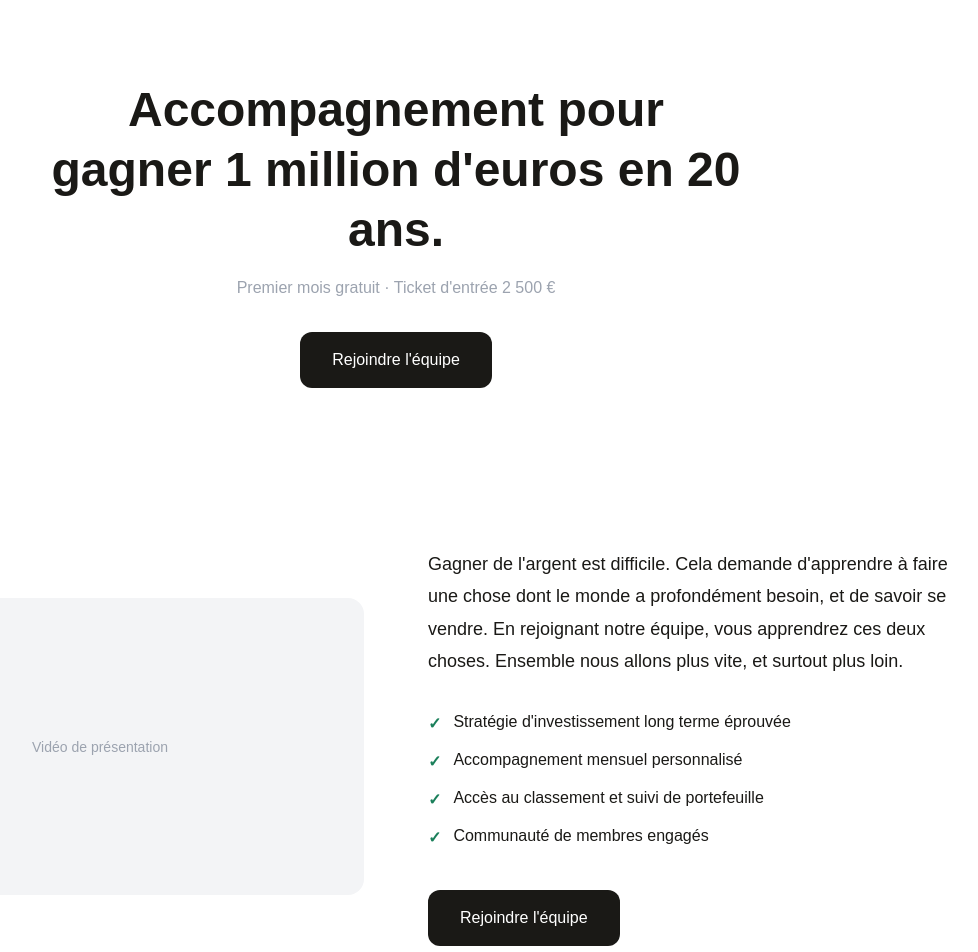
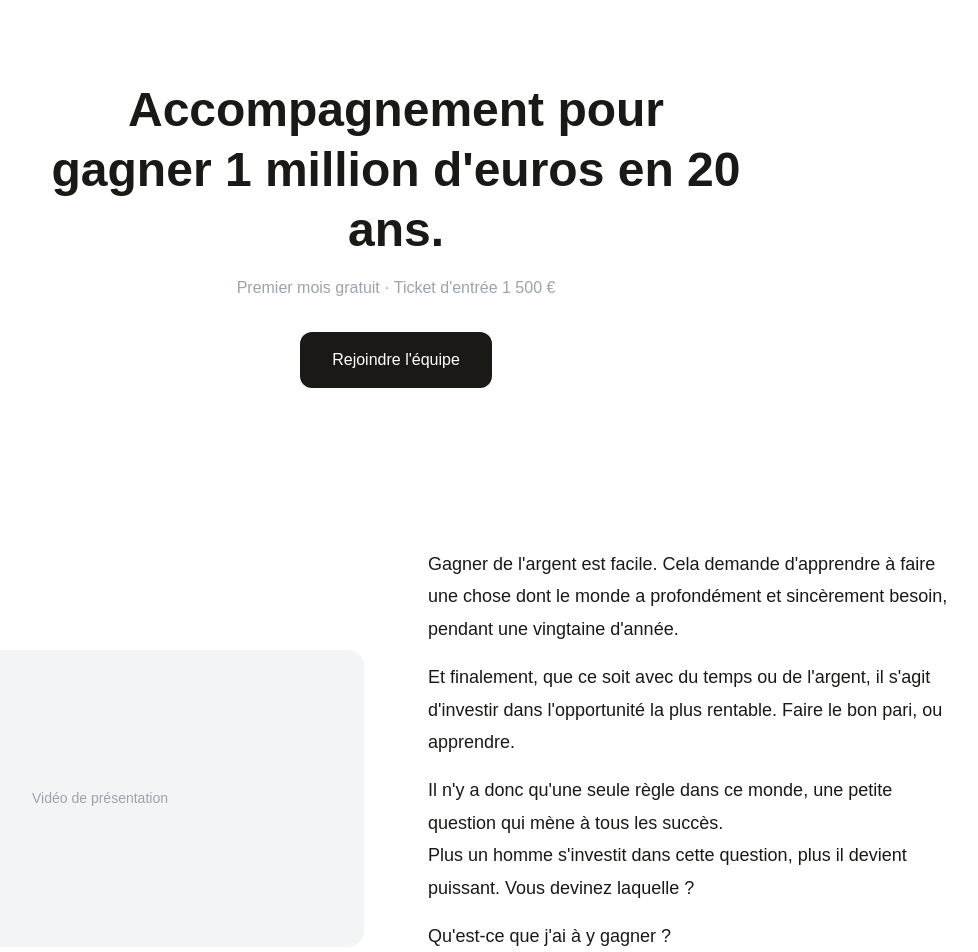
Before and after one commit to Tnecniv1/portfolio-tracker, a Next.js app: page /vente in a window 1280 px wide. Shown: the top 952 px of the page, without its empty margins (244-1222 px from the left). Built offline with nearby package versions, Linux system fonts and the light colour scheme.

Commit message:
fix: page vente content update

```diff
--- a/app/vente/page.tsx
+++ b/app/vente/page.tsx
@@ -22,7 +22,7 @@ export default function VentePage() {
           Accompagnement pour gagner 1 million d&apos;euros en 20 ans.
         </h1>
         <p className="text-gray-400 mt-4" style={{ fontSize: 16 }}>
-          Premier mois gratuit · Ticket d&apos;entrée 2 500 €
+          Premier mois gratuit · Ticket d&apos;entrée 1 500 €
         </p>
         <div className="mt-8">
           <CTA />
@@ -40,26 +40,12 @@ export default function VentePage() {
 
           {/* Texte */}
           <div>
-            <p
-              className="text-[#1A1916]"
-              style={{ fontSize: 18, lineHeight: 1.8 }}
-            >
-              Gagner de l&apos;argent est difficile. Cela demande d&apos;apprendre à faire une chose dont le monde a profondément besoin, et de savoir se vendre. En rejoignant notre équipe, vous apprendrez ces deux choses. Ensemble nous allons plus vite, et surtout plus loin.
-            </p>
-
-            <ul className="mt-8 space-y-3">
-              {[
-                'Stratégie d\'investissement long terme éprouvée',
-                'Accompagnement mensuel personnalisé',
-                'Accès au classement et suivi de portefeuille',
-                'Communauté de membres engagés',
-              ].map((item) => (
-                <li key={item} className="flex items-start gap-3 text-[#1A1916]" style={{ fontSize: 16 }}>
-                  <span className="mt-0.5 font-semibold" style={{ color: '#1A7F5A' }}>✓</span>
-                  <span>{item}</span>
-                </li>
-              ))}
-            </ul>
+            <div style={{ fontSize: 18, lineHeight: 1.8 }} className="text-[#1A1916]">
+              <p className="mb-4">Gagner de l&apos;argent est facile. Cela demande d&apos;apprendre à faire une chose dont le monde a profondément et sincèrement besoin, pendant une vingtaine d&apos;année.</p>
+              <p className="mb-4">Et finalement, que ce soit avec du temps ou de l&apos;argent, il s&apos;agit d&apos;investir dans l&apos;opportunité la plus rentable. Faire le bon pari, ou apprendre.</p>
+              <p className="mb-4">Il n&apos;y a donc qu&apos;une seule règle dans ce monde, une petite question qui mène à tous les succès.<br />Plus un homme s&apos;investit dans cette question, plus il devient puissant. Vous devinez laquelle ?</p>
+              <p className="mb-4">Qu&apos;est-ce que j&apos;ai à y gagner ?</p>
+            </div>
 
             <div className="mt-10">
               <CTA />
```
